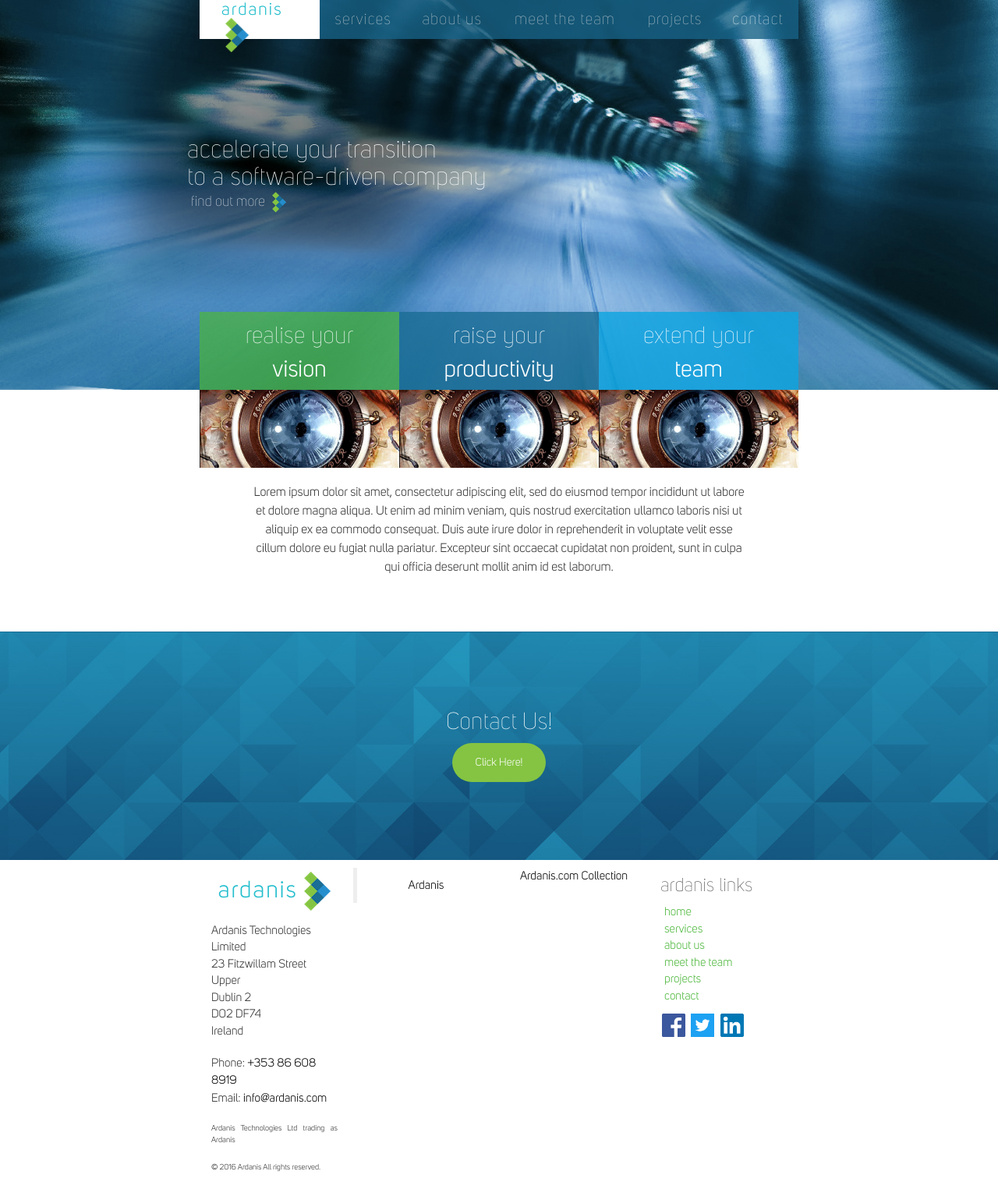
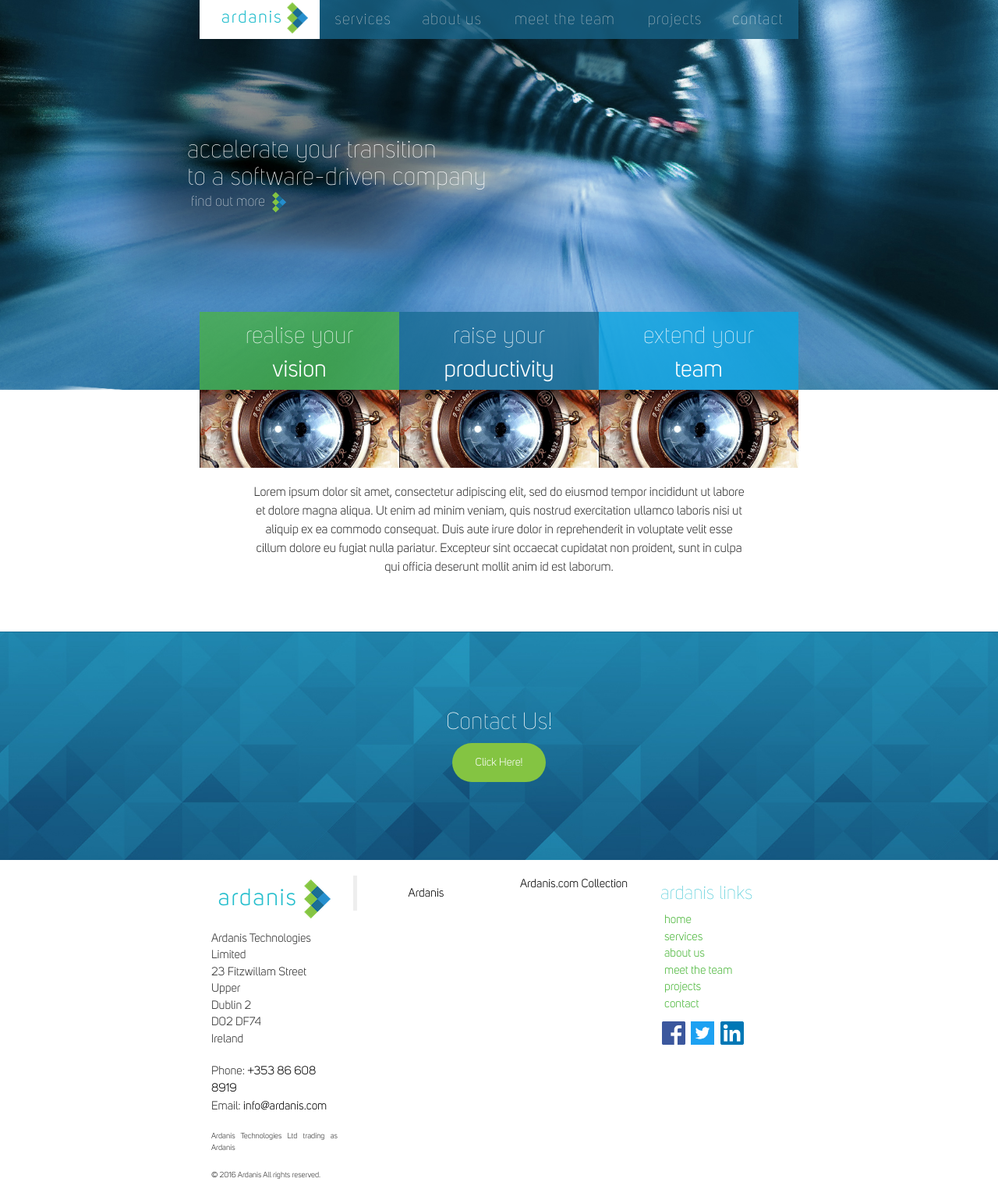
Before and after one commit to kotsaris/ardanis, a Jekyll site: the page built from index.html, in a window 1280 px wide. Shown: the whole page at 78% size. Built offline with Jekyll 4.4.1, drawn with Linux system fonts in a browser that asks for light colours; nearby versions of some CDN libraries; comment, search, counter and statistics services are not loaded.

Commit message:
fixing ipad version

```diff
--- a/_includes/feed-facebook.html
+++ b/_includes/feed-facebook.html
@@ -14,7 +14,7 @@
     data-hide-cover="true"
     data-adapt-container-width="true"
     data-hide-cover="true"
-    data-height="300"
+    data-height="400"
     data-show-facepile="false">
     <blockquote
         cite="https://www.facebook.com/Ardanis-239753133058100/"
--- a/css/ardanis.css
+++ b/css/ardanis.css
@@ -94,7 +94,7 @@
 }
 .navbar-default .navbar-header .navbar-brand img {
   display: inline-block;
-  height: 100%;
+  height: 90%;
   padding-left: 5px;
 }
 .navbar-default .navbar-header .navbar-brand:hover,
@@ -592,6 +592,10 @@
   padding: 0 15px;
   font-size: 1.5rem;
 }
+#footer .row>div {
+  height: 400px;
+  margin-top: 10px;
+}
 #footer .logo {
   padding: 15px;
   text-align: center;
@@ -629,6 +633,9 @@
   width: auto;
   overflow-x: hidden;
 }
+#footer h3 {
+  color: #25BECD;
+}
 #footer ul {
   padding: 0px 5px;
   list-style-type: none;
```
